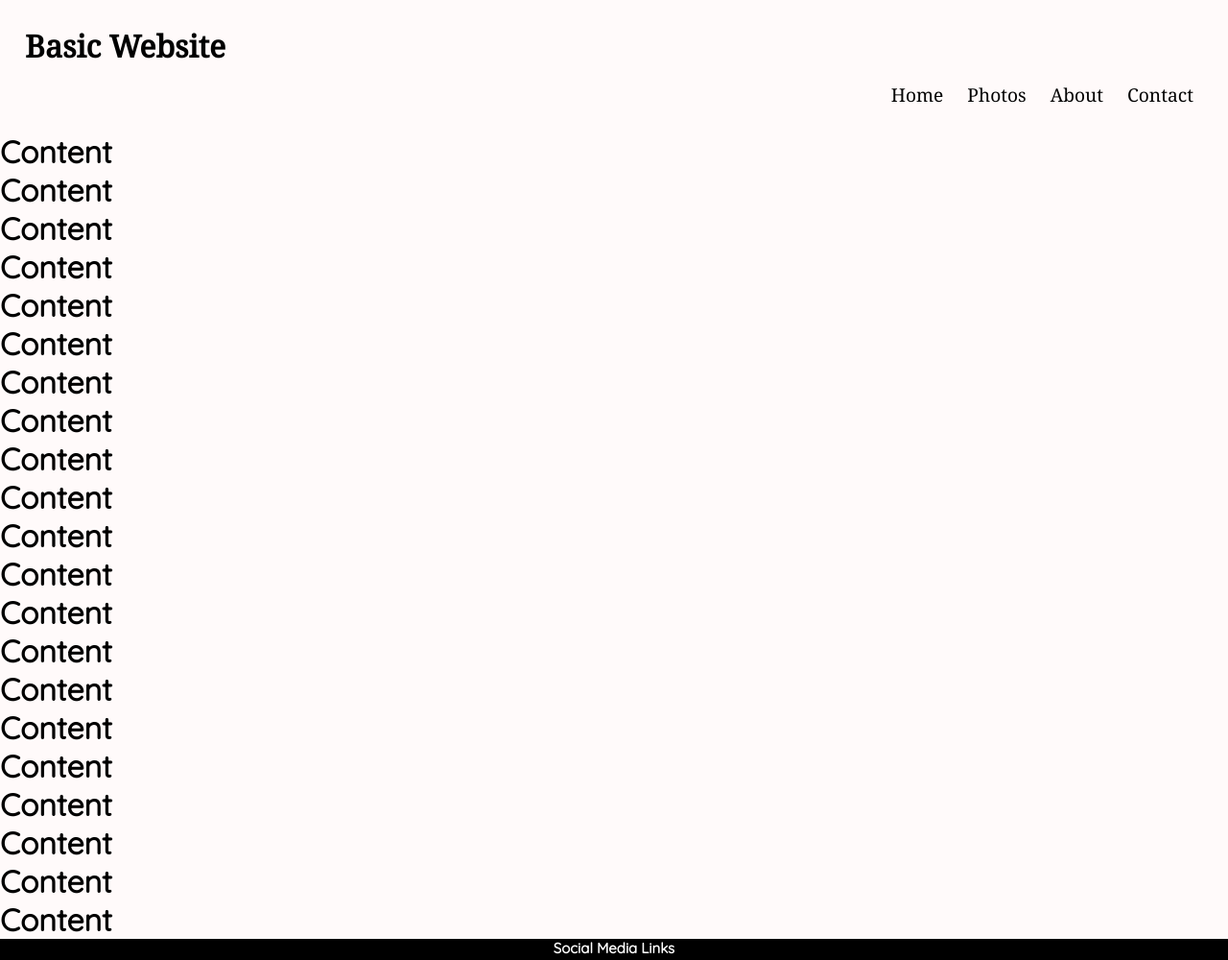
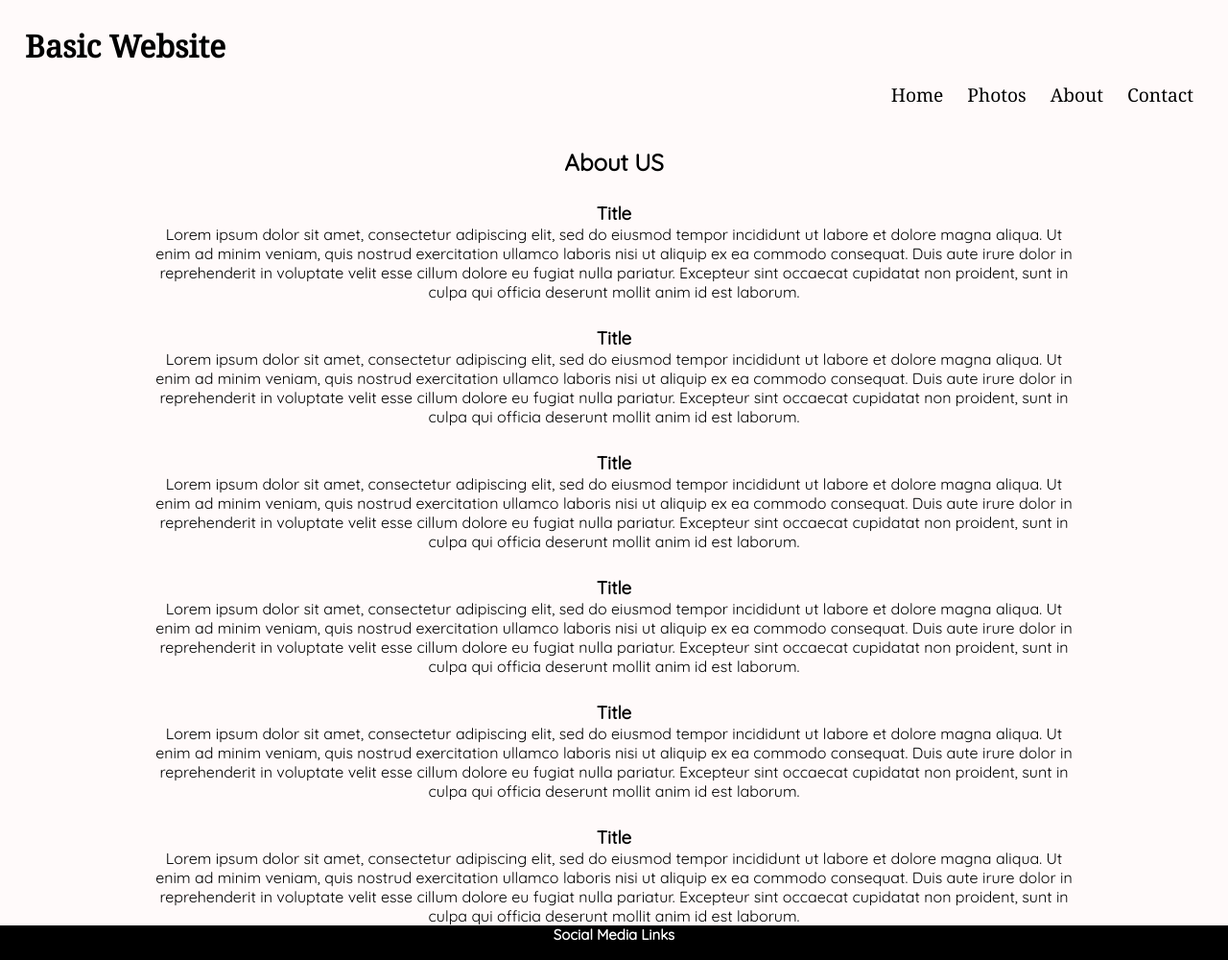
Before and after one commit to Ollie-Judge/basic-website, a plain HTML site: page about.html in a window 1280 px wide. Shown: the top 1000 px of the page at 96% size. Drawn offline with Linux system fonts and the light colour scheme.

Commit message:
added content to the about page and styling

```diff
--- a/about.html
+++ b/about.html
@@ -42,34 +42,80 @@
       </nav>
     </header>
     <main>
-      <div>
-        <h1>Content</h1>
-        <h1>Content</h1>
-        <h1>Content</h1>
-        <h1>Content</h1>
-        <h1>Content</h1>
-      </div>
-      <div>
-        <h1>Content</h1>
-        <h1>Content</h1>
-
-        <h1>Content</h1>
-        <h1>Content</h1>
-        <h1>Content</h1>
-        <h1>Content</h1>
-        <h1>Content</h1>
-        <h1>Content</h1>
-      </div>
-      <div>
-        <h1>Content</h1>
-        <h1>Content</h1>
-
-        <h1>Content</h1>
-        <h1>Content</h1>
-        <h1>Content</h1>
-        <h1>Content</h1>
-        <h1>Content</h1>
-        <h1>Content</h1>
+      <h2 class="aboutTitle">About US</h2>
+      <div class="aboutContent">
+        <div class="about1">
+          <h3>Title</h3>
+          <p>
+            Lorem ipsum dolor sit amet, consectetur adipiscing elit, sed do
+            eiusmod tempor incididunt ut labore et dolore magna aliqua. Ut enim
+            ad minim veniam, quis nostrud exercitation ullamco laboris nisi ut
+            aliquip ex ea commodo consequat. Duis aute irure dolor in
+            reprehenderit in voluptate velit esse cillum dolore eu fugiat nulla
+            pariatur. Excepteur sint occaecat cupidatat non proident, sunt in
+            culpa qui officia deserunt mollit anim id est laborum.
+          </p>
+        </div>
+        <div class="about2">
+          <h3>Title</h3>
+          <p>
+            Lorem ipsum dolor sit amet, consectetur adipiscing elit, sed do
+            eiusmod tempor incididunt ut labore et dolore magna aliqua. Ut enim
+            ad minim veniam, quis nostrud exercitation ullamco laboris nisi ut
+            aliquip ex ea commodo consequat. Duis aute irure dolor in
+            reprehenderit in voluptate velit esse cillum dolore eu fugiat nulla
+            pariatur. Excepteur sint occaecat cupidatat non proident, sunt in
+            culpa qui officia deserunt mollit anim id est laborum.
+          </p>
+        </div>
+        <div class="about3">
+          <h3>Title</h3>
+          <p>
+            Lorem ipsum dolor sit amet, consectetur adipiscing elit, sed do
+            eiusmod tempor incididunt ut labore et dolore magna aliqua. Ut enim
+            ad minim veniam, quis nostrud exercitation ullamco laboris nisi ut
+            aliquip ex ea commodo consequat. Duis aute irure dolor in
+            reprehenderit in voluptate velit esse cillum dolore eu fugiat nulla
+            pariatur. Excepteur sint occaecat cupidatat non proident, sunt in
+            culpa qui officia deserunt mollit anim id est laborum.
+          </p>
+        </div>
+        <div class="about4">
+          <h3>Title</h3>
+          <p>
+            Lorem ipsum dolor sit amet, consectetur adipiscing elit, sed do
+            eiusmod tempor incididunt ut labore et dolore magna aliqua. Ut enim
+            ad minim veniam, quis nostrud exercitation ullamco laboris nisi ut
+            aliquip ex ea commodo consequat. Duis aute irure dolor in
+            reprehenderit in voluptate velit esse cillum dolore eu fugiat nulla
+            pariatur. Excepteur sint occaecat cupidatat non proident, sunt in
+            culpa qui officia deserunt mollit anim id est laborum.
+          </p>
+        </div>
+        <div class="about5">
+          <h3>Title</h3>
+          <p>
+            Lorem ipsum dolor sit amet, consectetur adipiscing elit, sed do
+            eiusmod tempor incididunt ut labore et dolore magna aliqua. Ut enim
+            ad minim veniam, quis nostrud exercitation ullamco laboris nisi ut
+            aliquip ex ea commodo consequat. Duis aute irure dolor in
+            reprehenderit in voluptate velit esse cillum dolore eu fugiat nulla
+            pariatur. Excepteur sint occaecat cupidatat non proident, sunt in
+            culpa qui officia deserunt mollit anim id est laborum.
+          </p>
+        </div>
+        <div class="about6">
+          <h3>Title</h3>
+          <p>
+            Lorem ipsum dolor sit amet, consectetur adipiscing elit, sed do
+            eiusmod tempor incididunt ut labore et dolore magna aliqua. Ut enim
+            ad minim veniam, quis nostrud exercitation ullamco laboris nisi ut
+            aliquip ex ea commodo consequat. Duis aute irure dolor in
+            reprehenderit in voluptate velit esse cillum dolore eu fugiat nulla
+            pariatur. Excepteur sint occaecat cupidatat non proident, sunt in
+            culpa qui officia deserunt mollit anim id est laborum.
+          </p>
+        </div>
       </div>
     </main>
     <footer>
--- a/assets/css/style.css
+++ b/assets/css/style.css
@@ -53,6 +53,29 @@ body {
 }
 
 main {
+  text-align: center;
+  padding-top: 26px;
+}
+
+/* About US page */
+
+.aboutTitle {
+  padding-top: 16px;
+  text-align: center;
+}
+
+.aboutContent {
+  margin-left: auto;
+  margin-right: auto;
+  width: 75%;
+}
+
+.about1,
+.about2,
+.about3,
+.about4,
+.about5,
+.about6 {
   padding-top: 26px;
 }
 
```
